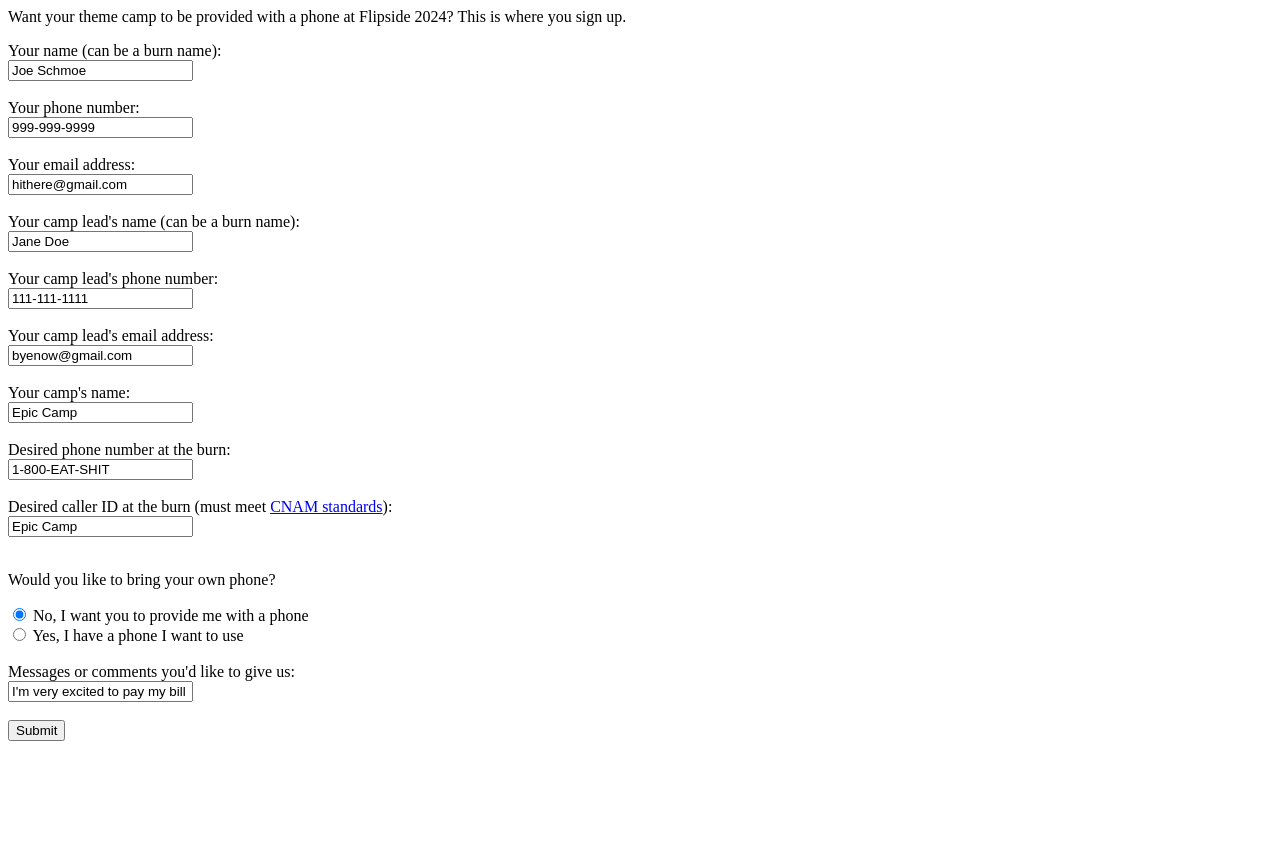
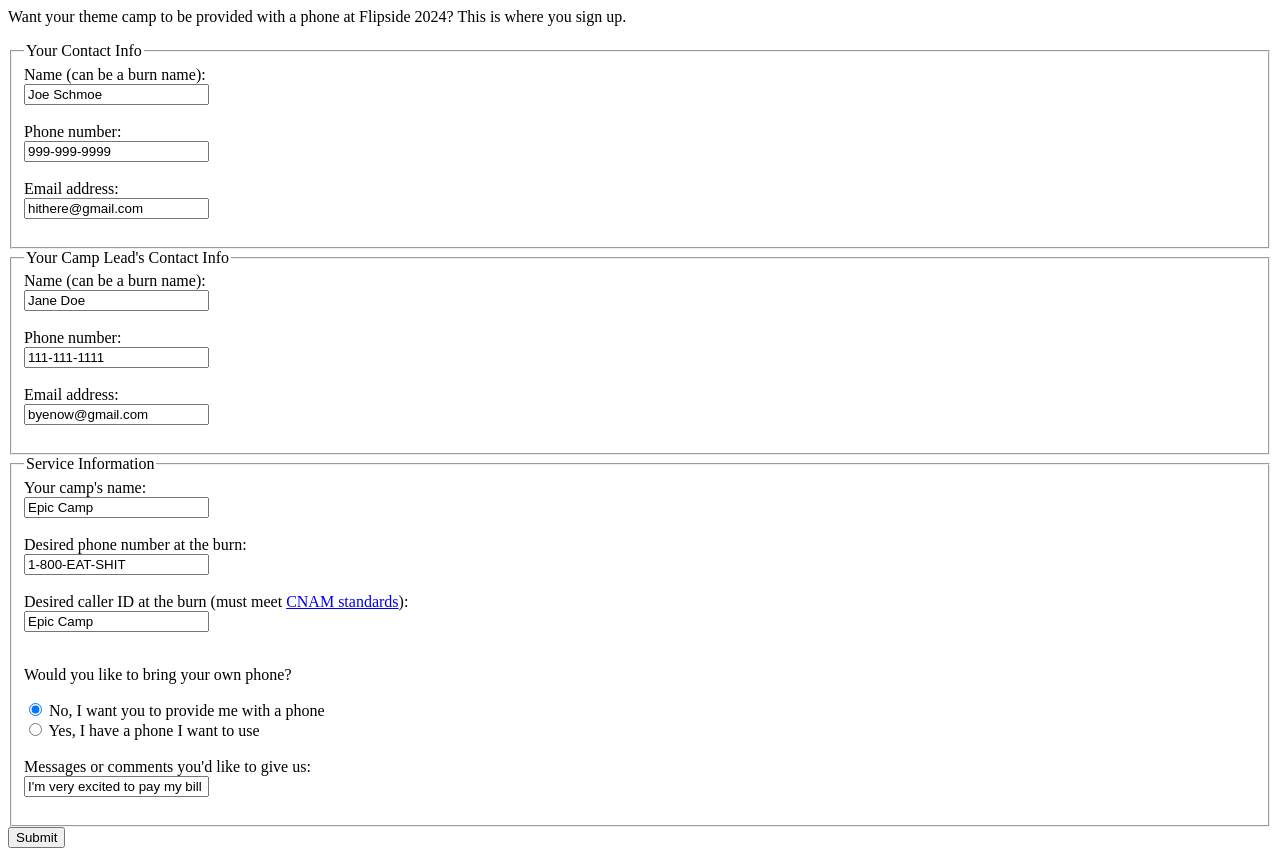
Before and after one commit to fu-telecom/website, a plain HTML site: page sign-up.html in a window 1280 px wide. Before the commit the page ends 800 px from the top, so only its background shows below. Drawn offline with Linux system fonts and the light colour scheme.

Commit message:
feat: organize form into sections
BACKGROUND:
To make the form more readable and avoid repetition, we should separate
it into organized sections. This commit does that.

```diff
--- a/sign-up.html
+++ b/sign-up.html
@@ -7,50 +7,71 @@
   <p>Want your theme camp to be provided with a phone at Flipside 2024? This is
     where you sign up.
   </p>
-
   <form>
     <form action="/submit-form.js">
-      <label for="contact-name">Your name (can be a burn name):</label><br>
+      <fieldset>
+        <legend>Your Contact Info</legend>
+        <span>
+          <label for="contact-name">Name (can be a burn name):</label><br>
           <input type="text" id="contact-name" name="contact-name" value="Joe Schmoe" required><br><br>
-
-      <label for="contact-phone-number">Your phone number:</label><br>
+        </span>
+        <span>
+          <label for="contact-phone-number">Phone number:</label><br>
           <input type="tel" id="contact-phone-number" name="contact-phone-number" value="999-999-9999"><br><br>
-
-      <label for="contact-email">Your email address:</label><br>
+        </span>
+        <span>
+          <label for="contact-email">Email address:</label><br>
           <input type="email" id="contact-email" name="contact-email" value="hithere@gmail.com" required><br><br>
-
-      <label for="lead-name">Your camp lead's name (can be a burn name):</label><br>
+        </span>
+      </fieldset>
+      <fieldset>
+        <legend>Your Camp Lead's Contact Info</legend>
+        <span>
+          <label for="lead-name">Name (can be a burn name):</label><br>
           <input type="text" id="lead-name" name="lead-name" value="Jane Doe"><br><br>
-
-      <label for="lead-phone-number">Your camp lead's phone number:</label><br>
+        </span>
+        <span>
+          <label for="lead-phone-number">Phone number:</label><br>
           <input type="tel" id="lead-phone-number" name="lead-phone-number" value="111-111-1111"><br><br>
-
-      <label for="lead-phone-number">Your camp lead's email address:</label><br>
+        </span>
+        <span>
+          <label for="lead-phone-number">Email address:</label><br>
           <input type="email" id="lead-phone-number" name="lead-phone-number" value="byenow@gmail.com"><br><br>
-
+        </span>
+      </fieldset>
+      <fieldset>
+        <legend>Service Information</legend>
+        <span>
           <label for="camp-name">Your camp's name:</label><br>
           <input type="text" id="camp-name" name="camp-name" value="Epic Camp" required><br><br>
-
+        </span>
+        <span>
           <label for="desired-number">Desired phone number at the burn:</label><br>
           <input type="text" id="desired-number" name="desired-number" value="1-800-EAT-SHIT" required><br><br>
-
+        </span>
+        <span>
           <label for="desired-caller-id">Desired caller ID at the burn (must meet <a
               href="https://en.wikipedia.org/wiki/Calling_Name_Presentation">CNAM standards</a>):
           </label><br>
           <input type="text" id="desired-caller-id" name="desired-caller-id" value="Epic Camp" required><br><br>
-
+        </span>
         <p>Would you like to bring your own phone?</p>
+        <span>
           <input type="radio" id="user-provided" name="phone-to-use" value="user-provided" required checked>
           <label for="user-provided">No, I want you to provide me with a phone</label><br>
+        </span>
+        <span>
           <input type="radio" id="fut-provided" name="phone-to-use" value="fut-provided" required>
           <label for="desired-phone-type">Yes, I have a phone I want to use</label><br><br>
-
+        </span>
+        <span>
           <label for="notes">Messages or comments you'd like to give us:</label><br>
-      <input type="text" id="notes" name="notes" value="I'm very excited to pay my bill after I get this phone"><br><br>
-
+          <input type="text" id="notes" name="notes"
+            value="I'm very excited to pay my bill after I get this phone"><br><br>
+        </span>
+      </fieldset>
       <input type="submit" value="Submit">
     </form>
-
 </body>
 
 </html>
```
Lines whose indentation alone changed are shown as unchanged.
